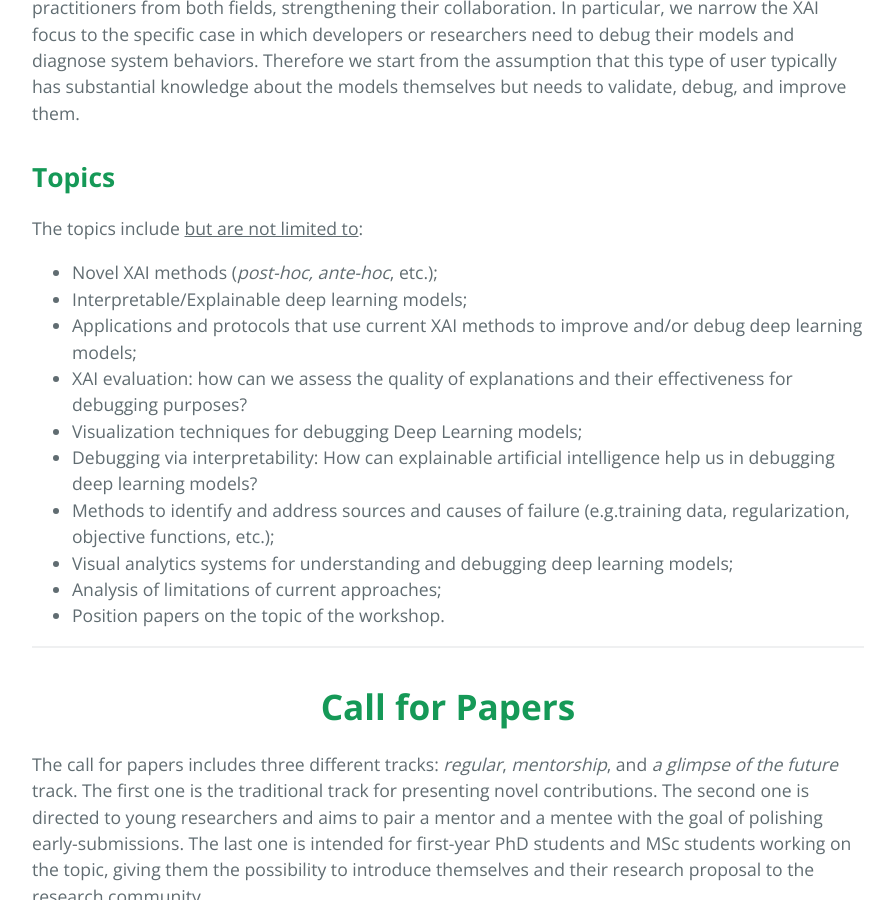
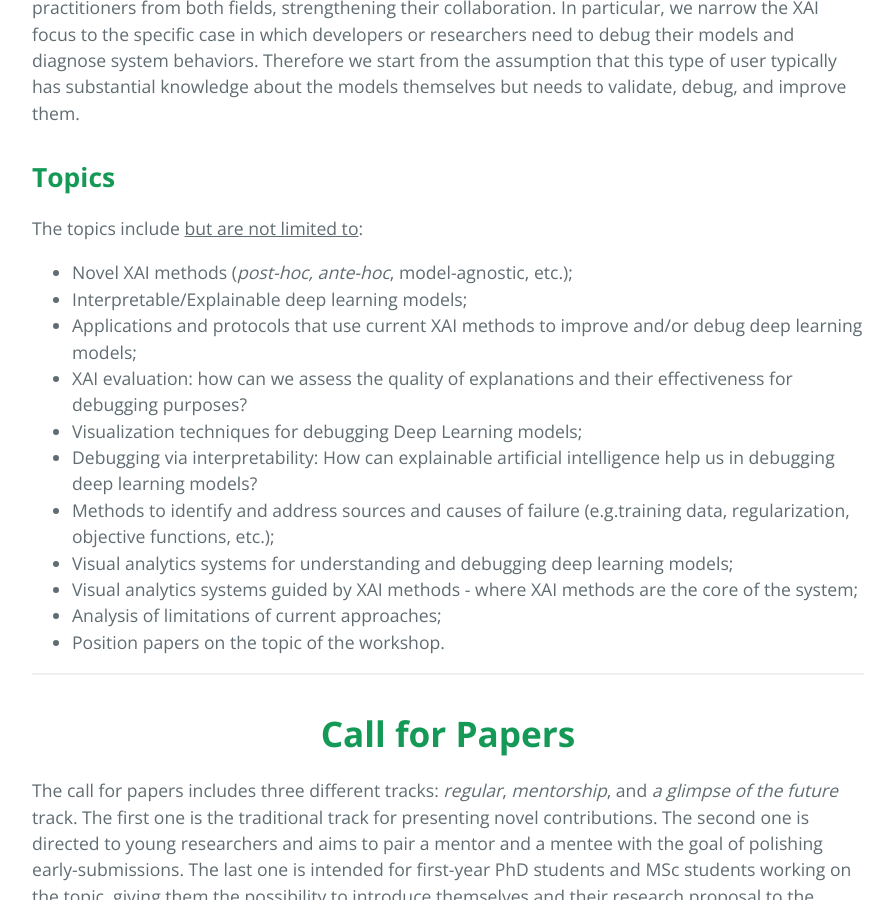
Before and after one commit to xai4debugging/xai4debugging.github.io, a Jekyll site: the page built from index.md, in a window 1280 px wide and 900 px high, scrolled down 967 px. Shown: the whole window, without its empty margins (192-1085 px from the left). Built offline with Jekyll 4.4.1, drawn with Linux system fonts in a browser that asks for light colours.

Commit message:
updated list of topics

```diff
--- a/index.md
+++ b/index.md
@@ -17,7 +17,7 @@ The workshop aims at advancing the discourse by collecting novel methods and dis
 ## **Topics**
 
 The topics include <u>but are not limited to</u>:
-- Novel XAI methods (*post-hoc, ante-hoc*, etc.);
+- Novel XAI methods (*post-hoc, ante-hoc*, model-agnostic, etc.);
 - Interpretable/Explainable deep learning models;
 - Applications and protocols that use current XAI methods to improve and/or debug deep learning models;
 - XAI evaluation: how can we assess the quality of explanations and their effectiveness for debugging purposes?
@@ -25,6 +25,7 @@ The topics include <u>but are not limited to</u>:
 - Debugging via interpretability: How can explainable artificial intelligence help us in debugging deep learning models?
 - Methods to identify and address sources and causes of failure (e.g.training data, regularization, objective functions, etc.);
 - Visual analytics systems for understanding and debugging deep learning models;
+- Visual analytics systems guided by XAI methods - where XAI methods are the core of the system;
 - Analysis of limitations of current approaches;
 - Position papers on the topic of the workshop.
 <hr>
```
